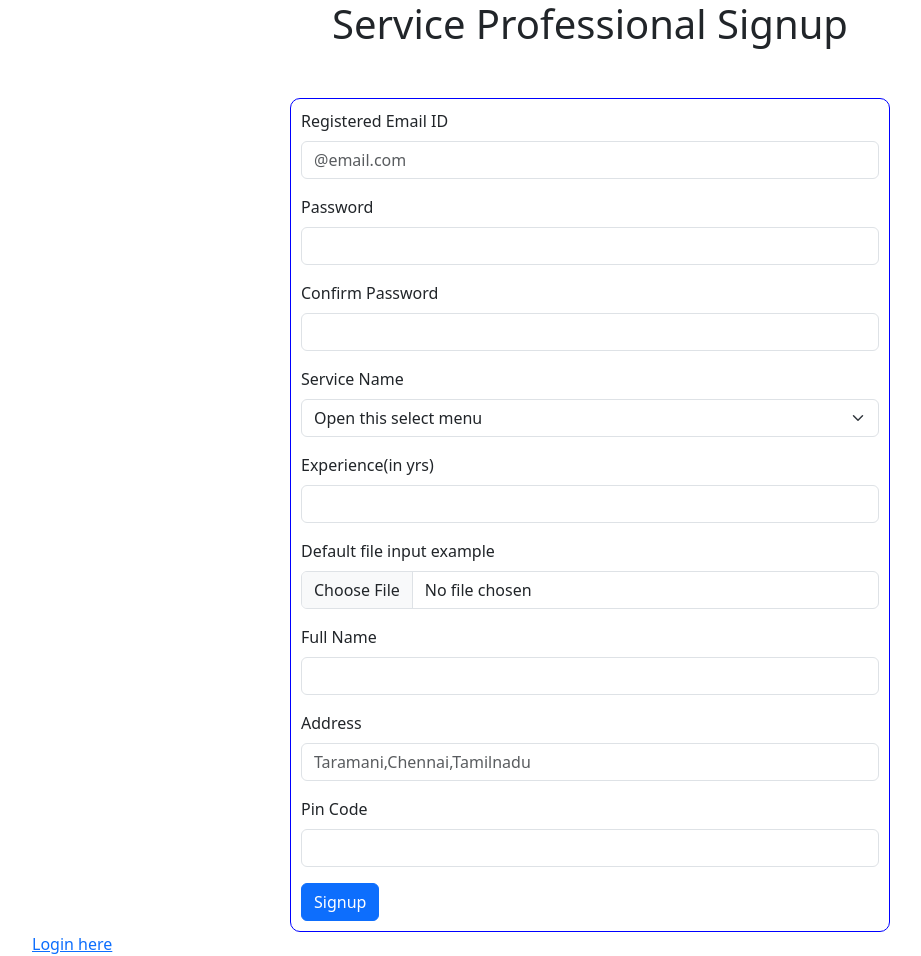
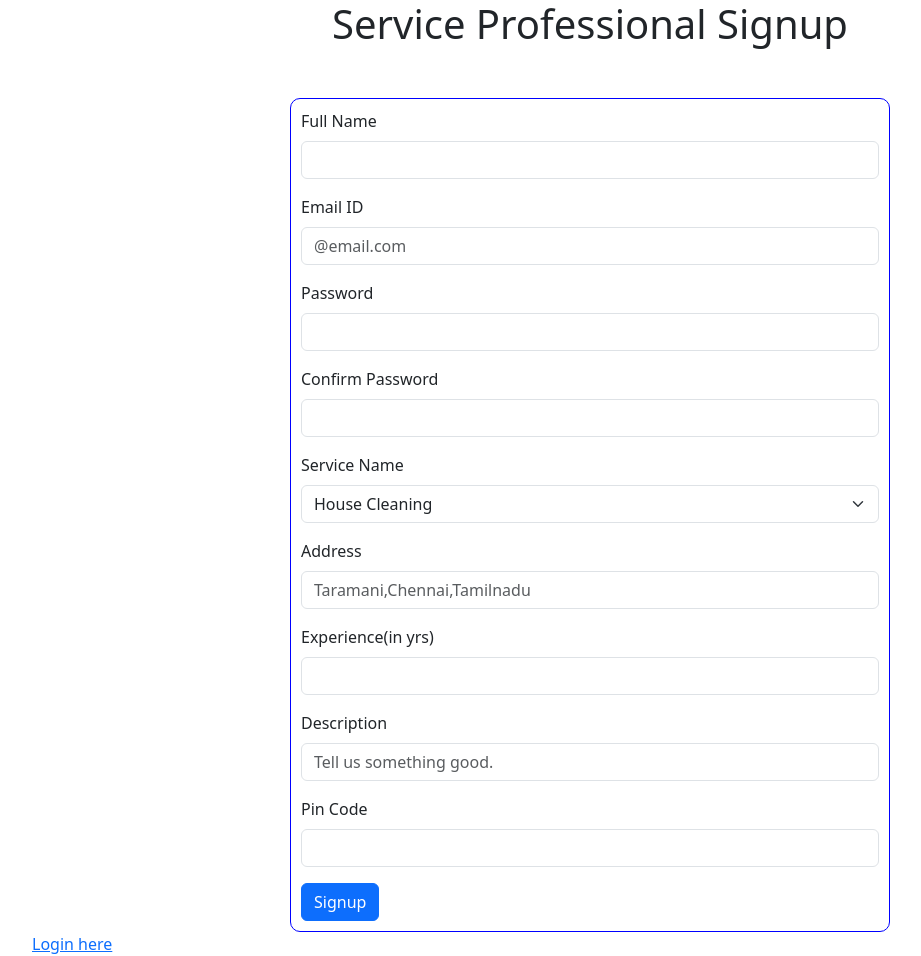
Before and after one commit to AAYUMAHE/Mad1-Project, a Flask app: page /professional_signup in a window 1280 px wide. Shown: the whole page, without its empty margins (50-971 px from the left). Run offline with Flask 3, Linux system fonts and the light colour scheme.

Commit message:
panic push

```diff
--- a/routes.py
+++ b/routes.py
@@ -65,9 +65,9 @@ def signup():
             #  give the template showing confirm password is wrong or any other practice.
     return render_template('signup.html')
 
-@app.route('/professional_signup')
-def signup1p():
-    return render_template('p-signup.html')
+# @app.route('/professional_signup')
+# def signup1p():
+#     return render_template('p-signup.html')
 
 
 
@@ -75,19 +75,29 @@ def signup1p():
 #creating login to admin , customer reddirect.
 @app.route('/' , methods=['GET','POST'])
 def login():
+    msg = request.args.get('msg')
+    #getting from parameter passing while redirecting from any other route. 260 line-no.
     if request.method == 'POST':
         uname = request.form.get('email')
         pwd = request.form.get('password')
         usr = User.query.filter_by(email = uname , password = pwd ).first()
+        professional = Professional.query.filter_by(email=uname).first()
         if usr  and usr.role == 0:
             return redirect(url_for('admin_dashboard',user=uname))
             # return render_template("admin.html",user=uname,services=get_service())
               #it will redirect to new route . #router func or jinja var in admin.html
         elif usr and usr.role == 1:
             return  redirect(url_for('customer_dashboard',user=uname))
+        elif professional and professional.status == 1:
+            return redirect(url_for('professional_dashboard',user=uname))
+        elif professional and professional.status == 0:
+            return render_template('login.html',msg="Your Account is Under Verification")
+        elif professional and professional.status == 2:
+            return render_template('login.html',msg="You Account is blocked")
+
         else:
             return render_template('login.html',msg="Invalid Credentials")
-    return render_template('login.html')
+    return render_template('login.html',msg=msg)
 
 
 
@@ -208,7 +218,7 @@ def customer_view(category,id,user):
 @app.route('/book/<user>/<uid>/service/<sid>',methods=['GET','POST'])
 def book_service(user,sid,uid):
     if request.method=='POST':
-        cid = Category.query.filter_by(id = sid).first().id
+        cid = Services.query.filter_by(id = sid).first().c_id
         # Set the current time in UTC+5:30 (Indian Standard Time)
         ist_timezone = pytz.timezone('Asia/Kolkata')   #indian standard time
         current_time = datetime.now(ist_timezone)
@@ -218,3 +228,36 @@ def book_service(user,sid,uid):
         return redirect(url_for('customer_dashboard',user=user))
     service = Services.query.filter_by(id = sid).first()  # give 1st obj in list.
     return render_template('book_services.html',user=user,sid=sid,id=uid,service=service)
+
+
+
+
+#professional signup.
+@app.route('/professional_signup' , methods=['GET','POST'])
+def professional_signup():
+    services = get_service() #return a list of obj of all services.
+    if request.method=='POST':
+        name = request.form.get('name')
+        email = request.form.get('email')
+        password = request.form.get('password').strip()
+        confirm_pass = request.form.get('c_password').strip()  #if any extra spaces then clear.
+        service_name = request.form.get('service')
+        address = request.form.get('address')
+        experience = request.form.get('experience')
+        description = request.form.get('description')
+        pincode = request.form.get('pincode')
+        status = 0 #by default until admin approves him.
+        if password == confirm_pass:
+            print('If qst block rendered')
+            professional = Professional.query.filter_by(email = email).first()
+            sid = Services.query.filter_by(name=service_name).first().id  #tells sid for service name .
+            #password may be same , but professioanl must be diff.
+            cid = Services.query.filter_by(name=service_name).first().c_id #tells cid for service.
+            if professional:
+                return render_template('p-signup.html' , msg='This email id is already registered, try new one')
+            new_professional = Professional(email=email , name= name , password=password ,description=description, category = cid,s_id = sid,address=address, experience= experience,pincode=pincode  , status = status   )
+            db.session.add(new_professional)
+            db.session.commit()
+            return redirect(url_for('login' , msg="Registration Successful ,wait for admin to approve"))
+
+    return render_template('p-signup.html',services = services)
--- a/templates/p-signup.html
+++ b/templates/p-signup.html
@@ -5,64 +5,58 @@
 {% endblock %}
 
 {% block content %}
+
 <div>
   <h1 style="text-align: center; ">Service Professional Signup</h1>
 
-<form class="input_form">
+<form action="/professional_signup" class="input_form" method="POST">
+  <div class="err_pop">{{msg}}</div>
   <div class="mb-3">
-    <label for="email" class="form-label">Registered Email ID</label>
-    <input type="email" class="form-control" id="email"  placeholder="@email.com" required>
+    <label for="name" class="form-label">Full Name</label>
+    <input type="text" class="form-control" name="name" id="name" required>
+  </div>
+  <div class="mb-3">
+    <label for="email" class="form-label">Email ID</label>
+    <input type="email" class="form-control" name="email" id="email"  placeholder="@email.com" required>
   </div>
   <div class="mb-3">
     <label for="password" class="form-label">Password</label>
-    <input type="password" class="form-control" id="password"   required>
+    <input type="password" class="form-control" name="password" id="password"   required>
   </div>
   <div class="mb-3">
     <label for="cpassword" class="form-label">Confirm Password</label>
-    <input type="password" class="form-control" id="cpassword"   required>
+    <input type="password" class="form-control" name="c_password" id="cpassword"   required>
   </div>
 
+  <div class="mb-3">
+    <label for="service" class="form-label">Service Name</label>
+    <select class="form-select" name="service" id="service">
+       {% for service in services %}
+      <option >{{service.name}}</option>
+      {% endfor %}
 
-  <div class="mb-3">
-    <label for="dropdown" class="form-label">Service Name</label>
-    <select class="form-select" id="dropdown">
-      <option selected>Open this select menu</option>
-      <option value="1">One</option>
-      <option value="2">Two</option>
-      <option value="3">Three</option>
     </select>
   </div>
   <div class="mb-3">
-    <label for="number" class="form-label">Experience(in yrs)</label>
-    <input type="number" class="form-control" id="number"   required>
+    <label for="address" class="form-label">Address </label>
+    <input type="text" class="form-control" name="address" id="address" placeholder="Taramani,Chennai,Tamilnadu" required>
   </div>
   <div class="mb-3">
-    <label for="formFile" class="form-label">Default file input example</label>
-    <input class="form-control" type="file" id="formFile">
-  </div>
-
-
-
-
-  <div class="mb-3">
-    <label for="name" class="form-label">Full Name</label>
-    <input type="text" class="form-control" id="name" required>
+    <label for="experience" class="form-label">Experience(in yrs)</label>
+    <input type="number" class="form-control" name="experience" id="experience"   required>
   </div>
   <div class="mb-3">
-    <label for="address" class="form-label">Address </label>
-    <input type="text" class="form-control" id="address" placeholder="Taramani,Chennai,Tamilnadu" required>
+    <label for="description" class="form-label">Description</label>
+    <input type="text" class="form-control" name="description" id="description" placeholder="Tell us something good." required>
   </div>
   <div class="mb-3">
     <label for="pincode" class="form-label">Pin Code</label>
-    <input type="number" class="form-control" id="pincode" required>
+    <input type="number" class="form-control" name="pincode" id="pincode" required>
   </div>
-
   <button type="submit" class="btn btn-primary">Signup</button>
 
 </form>
-<div><a href="/login">Login here</a></div>
-
-
+<div><a href="/">Login here</a></div>
 
 
 </div>
```
Also changed, not shown: models.py (+7 -4 lines), instance/db.sqlite3.
